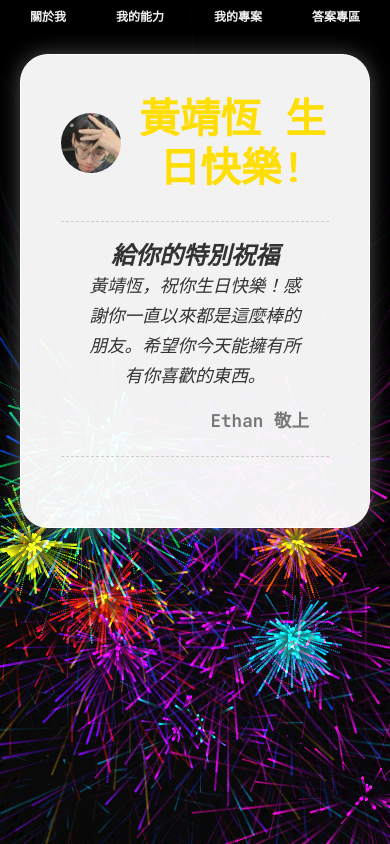
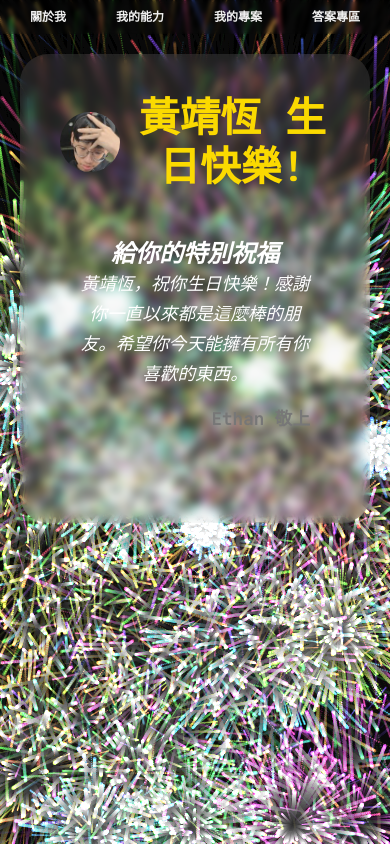
Before and after one commit to Ethan8787/web, a React (Vite) app: page /hbd in a window 390 px wide. Built offline with nearby package versions, Linux system fonts and the light colour scheme.

Commit message:
changes for mobile support

```diff
--- a/src/Birthday.css
+++ b/src/Birthday.css
@@ -1,9 +1,10 @@
 .intro-card.birthday-card {
-    background: rgba(255, 255, 255, 0.95);
-    border: 1px solid #ffffff;
     padding: 40px;
     text-align: center;
-    box-shadow: 0 0 20px rgba(255, 255, 255, 0.3);
+    box-shadow: 0 0 20px rgba(255, 255, 255, 0);
+    background-color: rgba(255, 255, 255, 0.1);
+    backdrop-filter: blur(5px);
+    border: none;
 }
 
 .birthday-background {
@@ -12,7 +13,6 @@
     left: 0;
     width: 100%;
     height: 100%;
-    background-color: #000000;
     z-index: 1;
     overflow: hidden;
 }
@@ -24,24 +24,21 @@
 }
 
 .intro-card.birthday-card:hover {
-    transform: translateY(-5px);
-    box-shadow: 0 5px 30px rgba(255, 255, 255, 0.5);
+    transform: scale(1.02);
 }
 
 .birthday-headline {
     color: #FFDE00;
-    font-size: 3.5em;
+    font-size: 2.5em;
     animation: sparkle 1s infinite alternate;
 }
 
 .personal-message-section {
     margin: 30px 0;
     padding: 20px;
-    border-top: 1px dashed #ccc;
-    border-bottom: 1px dashed #ccc;
     font-style: italic;
     line-height: 1.6;
-    color: #333;
+    color: #fff;
 }
 
 .signature {
--- a/src/BirthdayBackgound.jsx
+++ b/src/BirthdayBackgound.jsx
@@ -26,14 +26,14 @@ export default function BirthdayBackground() {
                 this.y = y;
                 this.color = color;
                 this.angle = angle;
-                this.speed = speed;
+                this.speed = speed * (w < 768 ? 0.6 : 0.7);
                 this.alpha = 1;
-                this.fadeRate = 1 / (60 * 3);
-                this.size = Math.random() + 0.4;
+                this.fadeRate = 1 / (60 * 5);
+                this.size = Math.random() * 1.5 + 0.5;
             }
             update() {
                 this.x += Math.cos(this.angle) * this.speed;
-                this.y += Math.sin(this.angle) * this.speed + 0.05;
+                this.y += Math.sin(this.angle) * this.speed + 0.1;
                 this.alpha -= this.fadeRate;
                 if (this.alpha < 0) this.alpha = 0;
             }
@@ -48,16 +48,18 @@ export default function BirthdayBackground() {
         }
         function createFirework() {
             const x = Math.random() * w;
-            const y = h * (0.5 + Math.random() * 0.5);
-            const color = `hsl(${Math.random() * 360}, 100%, 50%)`;
-            for (let i = 0; i < 120; i++) {
-                const angle = (Math.PI * 2 * i) / 80;
-                const speed = Math.random() * 2.5;
+            const y = h * (0.3 + Math.random() * 0.7);
+            const color = `hsl(${Math.random() * 360}, 100%, 65%)`;
+            // 粒子數量增加: 從 100/80 增加到 150/120，讓煙花更飽滿
+            const particleCount = w < 768 ? 150 : 120;
+            for (let i = 0; i < particleCount; i++) {
+                const angle = (Math.PI * 2 * i) / particleCount;
+                const speed = Math.random() * 3.5 + 0.5;
                 fireworks.push(new Particle(x, y, color, angle, speed));
             }
         }
         let lastFireworkTime = 0;
-        const fireworkInterval = 500;
+        const fireworkInterval = w < 768 ? 400 : 500;
         function animate(timestamp) {
             animationFrameId = requestAnimationFrame(animate);
             ctx.globalCompositeOperation = "source-over";
@@ -65,7 +67,8 @@ export default function BirthdayBackground() {
             ctx.fillRect(0, 0, w, h);
             ctx.globalCompositeOperation = "lighter";
             if (timestamp - lastFireworkTime > fireworkInterval) {
-                for (let i = 0; i < 4; i++) {
+                const burstAmount = w < 768 ? 6 : 5;
+                for (let i = 0; i < burstAmount; i++) {
                     createFirework();
                 }
                 lastFireworkTime = timestamp;
@@ -74,7 +77,7 @@ export default function BirthdayBackground() {
                 const p = fireworks[i];
                 p.update();
                 p.draw();
-                if (p.alpha <= 0) {
+                if (p.alpha <= 0 || p.x < 0 || p.x > w || p.y > h) {
                     fireworks.splice(i, 1);
                 }
             }
```
